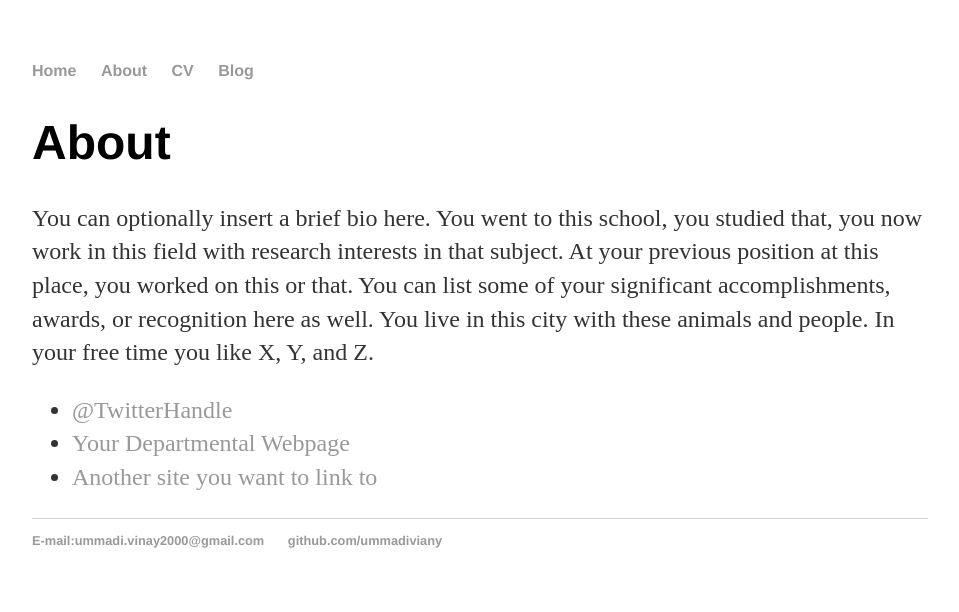
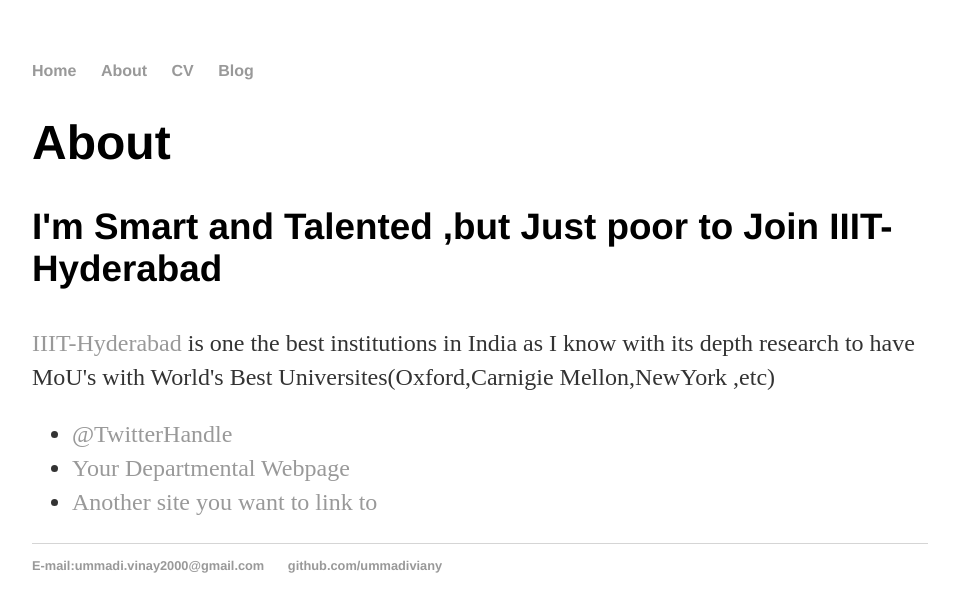
Before and after one commit to ummadiviany/ummadiviany.github.io, a Jekyll site: the page built from about/index.html, in a window 1280 px wide. Shown: the top 612 px of the page, without its empty margins (160-1119 px from the left). Built offline with Jekyll 4.4.1, drawn with Linux system fonts in a browser that asks for light colours.

Commit message:
Update index.html

```diff
--- a/about/index.html
+++ b/about/index.html
@@ -5,7 +5,11 @@
 
 		<div class="about">
 			<h1>About</h1>
-			<p>You can optionally insert a brief bio here. You went to this school, you studied that, you now work in this field with research interests in that subject. At your previous position at this place, you worked on this or that. You can list some of your significant accomplishments, awards, or recognition here as well. You live in this city with these animals and people. In your free time you like X, Y, and Z.</p>
+			<p>
+				<h3>I'm Smart and Talented ,but Just poor to Join IIIT-Hyderabad</h3>
+				<p><a href="https://www.iiit.ac.in/">IIIT-Hyderabad</a> is one the best institutions in India as I know with its depth research to have MoU's with World's Best Universites(Oxford,Carnigie Mellon,NewYork ,etc) </p>
+
+			</p>
 
 			<ul class="contacts">
 				<li><a href="#">@TwitterHandle</a></li>
```
